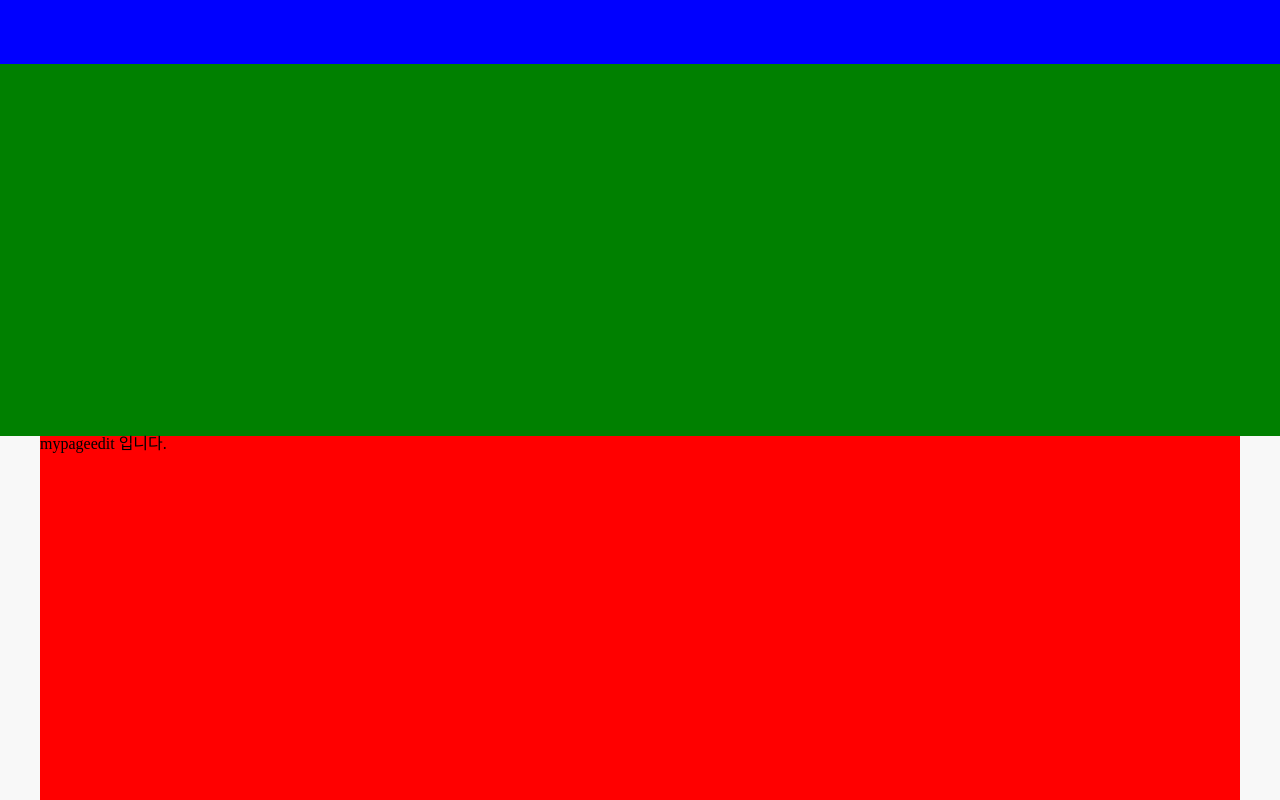
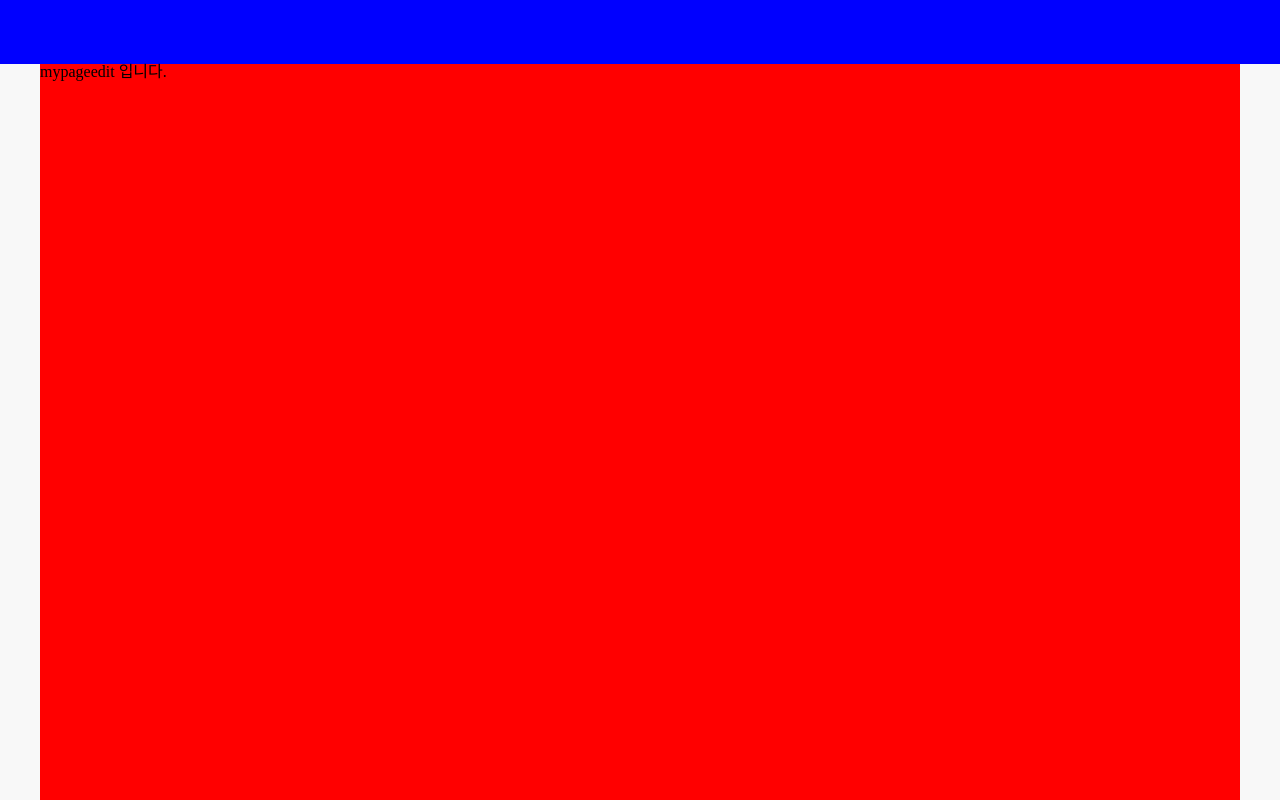
Before and after one commit to khkkhk4095/view-ing, a React (Create React App) app in the folder front/: page /mypage/edit in a window 1280 px wide. Shown: the top 800 px of the page. Built offline with nearby package versions, Linux system fonts and the light colour scheme; a web font is replaced by a local one.

Commit message:
init: 라우터 변경

```diff
--- a/front/src/components/Layout/Layout.jsx
+++ b/front/src/components/Layout/Layout.jsx
@@ -30,7 +30,7 @@ export default function Layout({ children }) {
   return (
     <LayoutContainer>
       <Header />
-      <HeroImage />
+      {/* <HeroImage /> */}
       <LayoutBody>{children}</LayoutBody>
     </LayoutContainer>
   );
```
Also changed, not shown: front/src/Router.jsx (+4 -4 lines), 1 other file (tests, documents, lock files or other folders).
